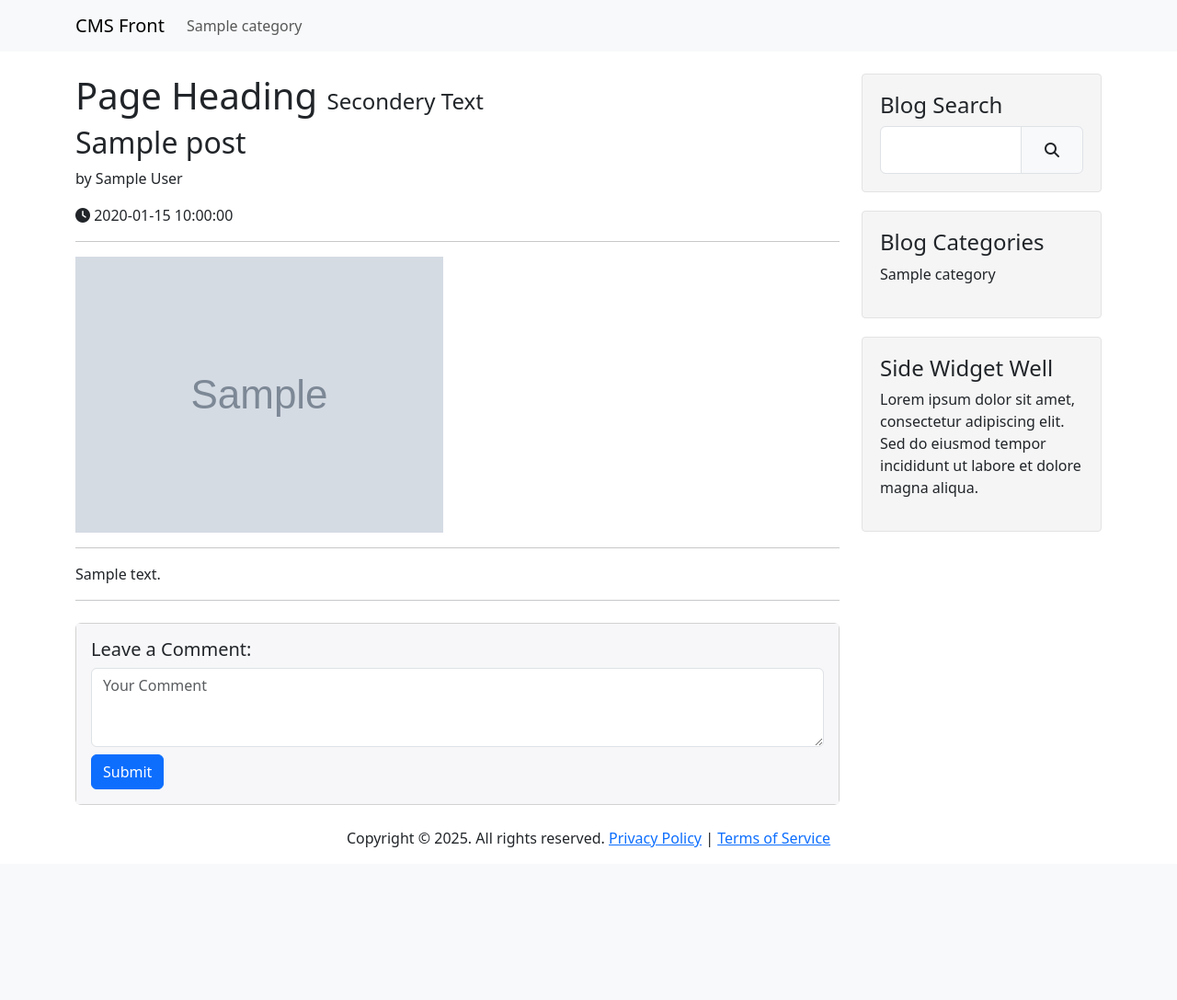
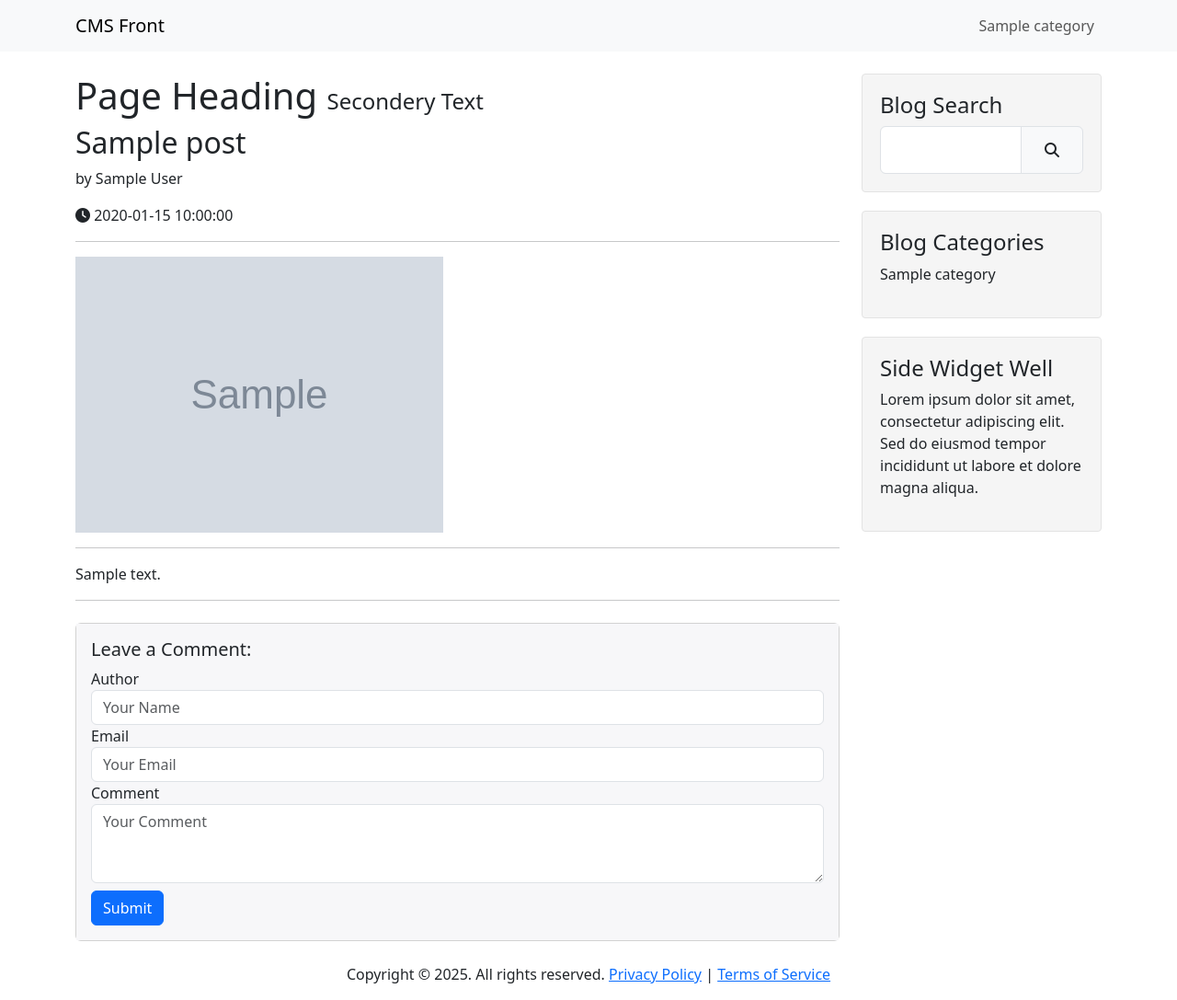
Before and after one commit to asfaquralam1/cms, a PHP site: page /post.php?p_id=1 in a window 1280 px wide. Shown: the whole page at 92% size. Before the commit the page ends 921 px from the top, so only its background shows below. Run offline with PHP 8.4, Linux system fonts and the light colour scheme; tables that the repository leaves empty or names only in its code hold one stand-in row (values such as "Sample post"); grey boxes marked "Sample" are stand-in pictures.

Commit message:
add comment page

```diff
--- a/admin/includes/admin_sidebar.php
+++ b/admin/includes/admin_sidebar.php
@@ -11,5 +11,5 @@
         </ul>
     </li>
     <li><a href="./categories.php"><i class="fas fa-gear"></i>Categoris</a></li>
-    <li><a href="#"><i class="fas fa-file"></i>Commnets</a></li>
+    <li><a href="./comments.php"><i class="fas fa-file"></i>Commnets</a></li>
 </div>
--- a/includes/navigation.php
+++ b/includes/navigation.php
@@ -6,7 +6,7 @@
             <span class="navbar-toggler-icon"></span>
         </button>
         <div class="collapse navbar-collapse" id="navbarNav">
-            <ul class="navbar-nav">
+            <ul class="navbar-nav ms-auto ">
                 <?php
                 // Fetch categories from the database
                 $query = "SELECT * FROM categories";
--- a/post.php
+++ b/post.php
@@ -33,14 +33,41 @@
                     <hr>
                     <p><?php echo $post_content ?></p>
                     <hr>
+
+                    <?php
+                    if(isset($_POST['create_comment'])) {
+                        $the_post_id = $_GET['p_id'];
+                        $comment_author = $_POST['comment_author'];
+                        $comment_email = $_POST['comment_email'];
+                        $comment_content = $_POST['comment_content'];
+
+                        if (!empty($comment_author) && !empty($comment_email) && !empty($comment_content)) {
+                            $query = "INSERT INTO comments (comment_post_id, comment_author, comment_email, comment_content, comment_status, comment_date) VALUES ($the_post_id, '$comment_author', '$comment_email', '$comment_content', 'unapproved', now())";
+                            $create_comment_query = mysqli_query($conn, $query);
+                            if (!$create_comment_query) {
+                                die('Query Failed' . mysqli_error($conn));
+                            }
+                        }
+                    }
+                    ?>
+                    <!-- // Comment Section -->
                     <div class="card my-4">
                         <div class="card-body" style="background-color: #f7f7f9 ;">
                              <h5>Leave a Comment:</h5>
-                            <form action="post.php?p_id=<?php echo $post_id; ?>" method="post">
+                            <form method="post">
                                 <div class="form-group">
-                                    <textarea class="form-control mb-2" name="comment_content" rows="3" placeholder="Your Comment" required></textarea>
+                                    <label for="">Author</label>
+                                    <input class="form-control" name="comment_author" placeholder="Your Name" required />
                                 </div>
-                                <button type="submit" name="submit_comment" class="btn btn-primary">Submit</button>
+                                <div class="form-group">
+                                    <label for="">Email</label>
+                                    <input type="email" class="form-control" name="comment_email" placeholder="Your Email" required />
+                                </div>
+                                <div class="form-group mb-2">
+                                    <label for="">Comment</label>
+                                    <textarea class="form-control" name="comment_content" rows="3" placeholder="Your Comment" required></textarea>
+                                </div>
+                                <button type="submit" name="create_comment" class="btn btn-primary">Submit</button>
                             </form>
                         </div>
                     </div>
```
Also changed, not shown: admin/comments.php (added, +34 -0 lines), admin/includes/view_all_comments.php (added, +56 -0 lines).
